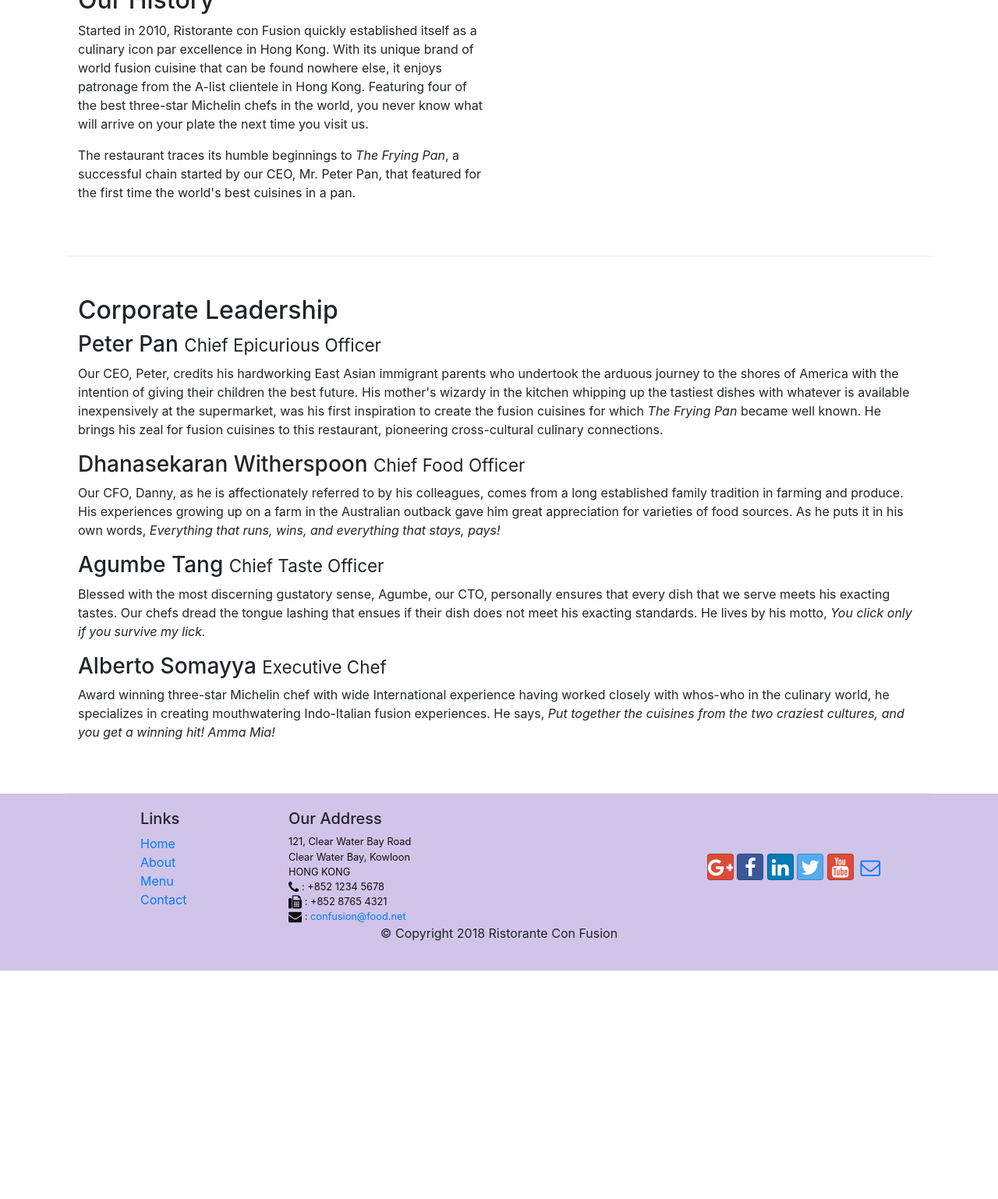
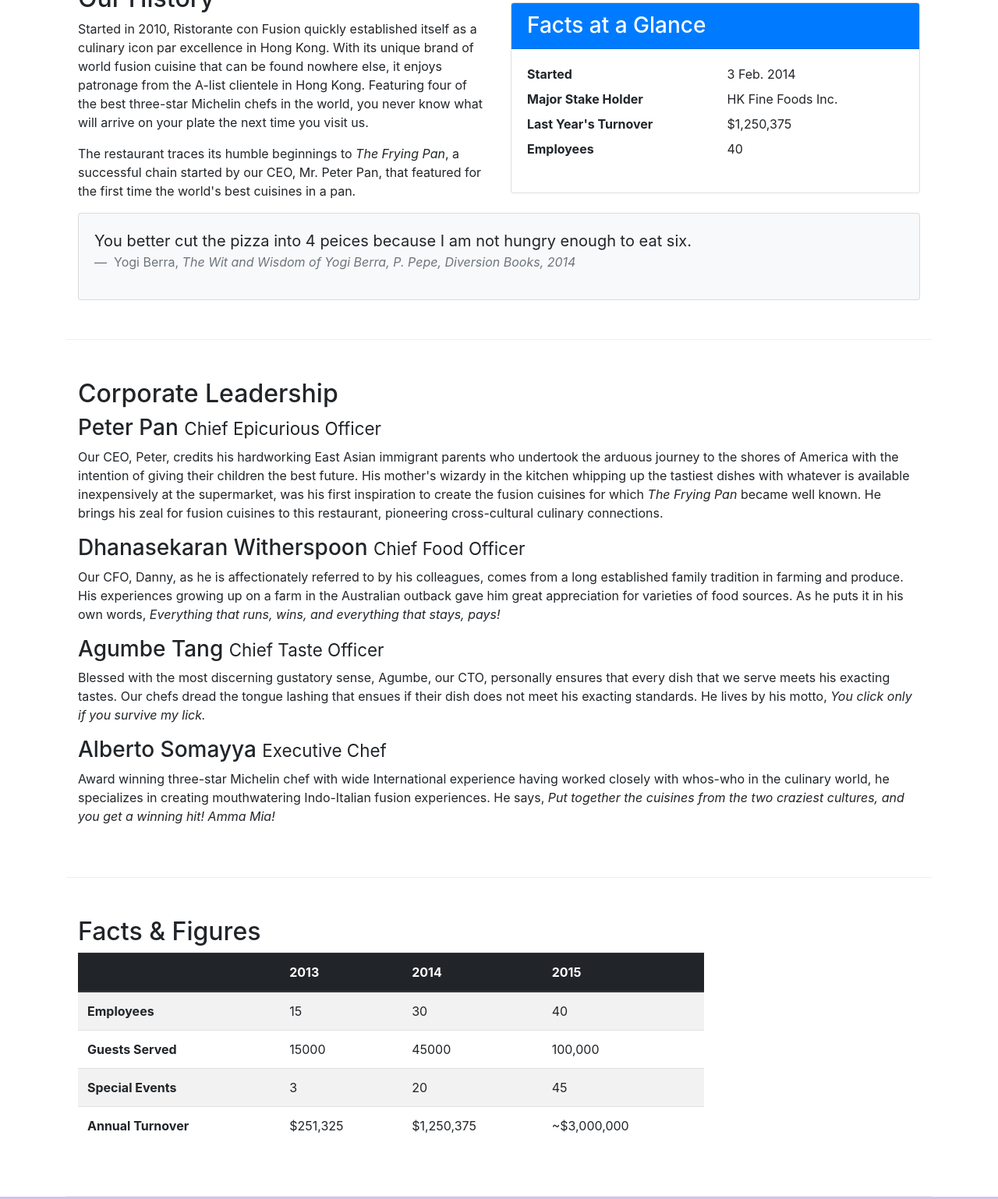
Before and after one commit to nanusharma2001/Bootstrap4, a website: page aboutus.html in a window 1280 px wide. Shown: the part 536-2074 px from the top of the page at 78% size. Before the commit the page ends 1781 px from the top, so only its background shows below. Drawn offline with nearby package versions, Linux system fonts and the light colour scheme.

Commit message:
Tables and cards

```diff
--- a/aboutus.html
+++ b/aboutus.html
@@ -63,7 +63,39 @@
                 <p>Started in 2010, Ristorante con Fusion quickly established itself as a culinary icon par excellence in Hong Kong. With its unique brand of world fusion cuisine that can be found nowhere else, it enjoys patronage from the A-list clientele in Hong Kong.  Featuring four of the best three-star Michelin chefs in the world, you never know what will arrive on your plate the next time you visit us.</p>
                 <p>The restaurant traces its humble beginnings to <em>The Frying Pan</em>, a successful chain started by our CEO, Mr. Peter Pan, that featured for the first time the world's best cuisines in a pan.</p>
             </div>
-            <div>
+            <div class="col-sm">
+                <div class="card">
+                    <h3 class="card-header bg-primary text-white">Facts at a Glance</h3>
+                    <div class="card-body">
+                        <dl class="row">
+                            <dt class="col-6">Started</dt>
+                            <dd class="col-6">3 Feb. 2014</dd>
+                            <dt class="col-6">Major Stake Holder</dt>
+                            <dd class="col-6">HK Fine Foods Inc.</dd>
+                            <dt class="col-6">Last Year's Turnover</dt>
+                            <dd class="col-6">$1,250,375</dd>
+                            <dt class="col-6">Employees</dt>
+                            <dd class="col-6">40</dd>
+                        </dl>
+                    </div>
+                </div>
+            </div>
+            <div class="col-12">
+                <div class="card card-body bg-light">
+                    <blockquote class="blockquote">
+                        <p class="mb-0">
+                            You better cut the pizza into 4 peices
+                            because I am not hungry enough to eat
+                            six.
+                        </p>
+                        <footer class="blockquote-footer">
+                            Yogi Berra,
+                            <cite title="Source Title">
+                                The Wit and Wisdom of Yogi Berra, P. Pepe, Diversion Books, 2014
+                            </cite>
+                        </footer>
+                    </blockquote>
+                </div>
             </div>
         </div>
 
@@ -80,6 +112,52 @@
                 <h3>Alberto Somayya <small>Executive Chef</small></h3>
                 <p class="d-none d-sm-block">Award winning three-star Michelin chef with wide International experience having worked closely with whos-who in the culinary world, he specializes in creating mouthwatering Indo-Italian fusion experiences. He says, <em>Put together the cuisines from the two craziest cultures, and you get a winning hit! Amma Mia!</em></p>
             </div>
+       </div>
+       <div class="row row-content">
+           <div class="col-12 col-sm-9">
+               <h2>Facts &amp; Figures</h2>
+               <div class="table-responsive">
+                <table class="table table-striped">
+                    <thead class="thead-dark">
+                        <tr>
+                            <th>&nbsp;</th>
+                            <th>2013</th>
+                            <th>2014</th>
+                            <th>2015</th>
+                        </tr>
+                    </thead>
+                    <tbody>
+                        <tr>
+                            <th>Employees</th>
+                            <td>15</td>
+                            <td>30</td>
+                            <td>40</td>
+                        </tr>
+                        <tr>
+                            <th>Guests Served</th>
+                            <td>15000</td>
+                            <td>45000</td>
+                            <td>100,000</td>
+                        </tr>
+                        <tr>
+                            <th>Special Events</th>
+                            <td>3</td>
+                            <td>20</td>
+                            <td>45</td>
+                        </tr>
+                        <tr>
+                            <th>Annual Turnover</th>
+                            <td>$251,325</td>
+                            <td>$1,250,375</td>
+                            <td>~$3,000,000</td>
+                        </tr>
+                    </tbody>
+                </table>
+            </div>
+           </div>
+           <div class="col-12 col-sm-3">
+
+           </div>
        </div>
 
     </div>
```
